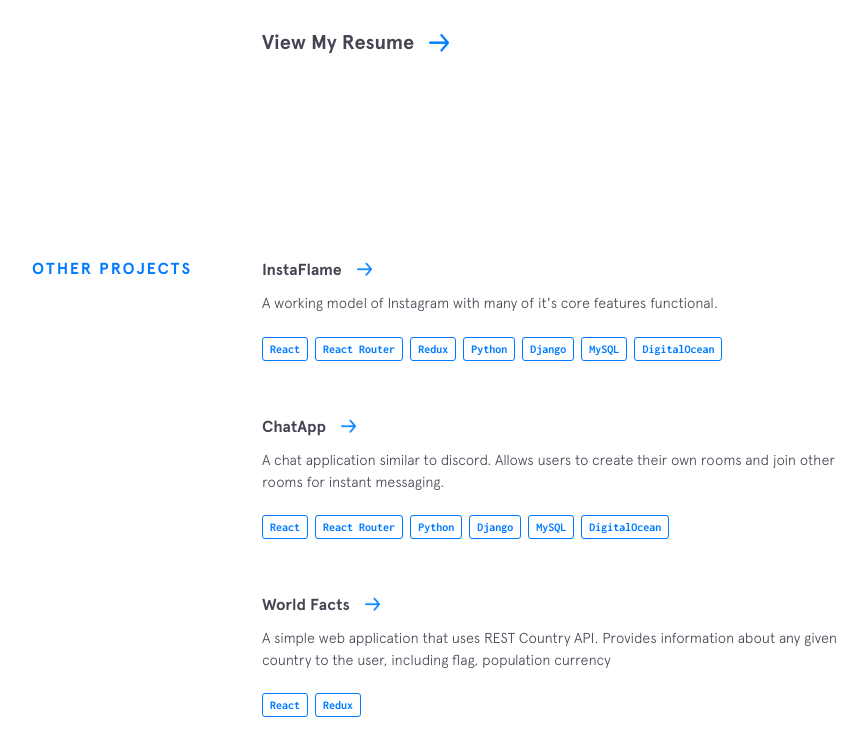
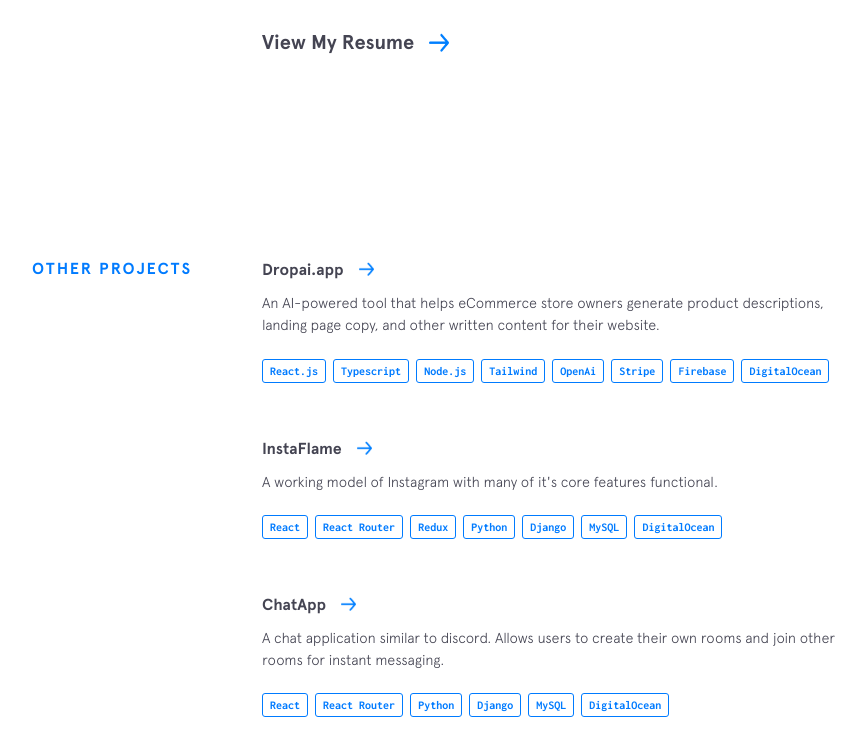
Before and after one commit to Haisem-j/portfolio4, a Jekyll site: the page built from index.html, in a window 1280 px wide and 900 px high, scrolled down 2185 px. Shown: the top 756 px of the window, without its empty margins (188-1055 px from the left). Built offline with Jekyll 4.4.1, drawn with Linux system fonts in a browser that asks for light colours; nearby versions of some CDN libraries.

Commit message:
added dropai.app to other projects

```diff
--- a/_data/other-projects.yml
+++ b/_data/other-projects.yml
@@ -1,3 +1,17 @@
+- name: Dropai.app
+  url: https://www.dropai.app
+  code: https://github.com/Haisem-j/dropai
+  description: An AI-powered tool that helps eCommerce store owners generate product descriptions, landing page copy, and other written content for their website.
+  used:
+    - thing: React.js
+    - thing: Typescript
+    - thing: Node.js
+    - thing: Tailwind
+    - thing: OpenAi
+    - thing: Stripe
+    - thing: Firebase
+    - thing: DigitalOcean
+
 - name: InstaFlame
   url: https://github.com/Haisem-j/instaflame-revamped
   code: https://github.com/Haisem-j/instaflame-revamped
@@ -22,11 +36,3 @@
     - thing: Django
     - thing: MySQL
     - thing: DigitalOcean
-
-- name: World Facts
-  url: https://github.com/Haisem-j/world-facts-with-redux
-  code: https://github.com/Haisem-j/world-facts-with-redux
-  description: A simple web application that uses REST Country API. Provides information about any given country to the user, including flag, population currency
-  used:
-    - thing: React
-    - thing: Redux
```
